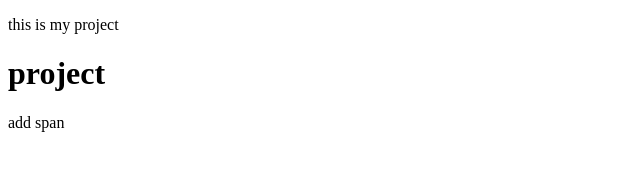
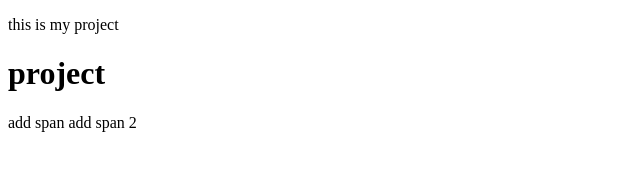
Before and after one commit to Solydeveloper/hello-world, a plain HTML site: page index.html in a window 1280 px wide. Shown: the full height of the page, 0-640 px from the left. Drawn offline with Linux system fonts and the light colour scheme.

Commit message:
add span 2

```diff
--- a/index.html
+++ b/index.html
@@ -9,5 +9,6 @@
     <p>this is my project</p>
     <h1>project</h1>
     <span>add span</span>
+    <span>add span 2</span>
   </body>
 </html>
```
